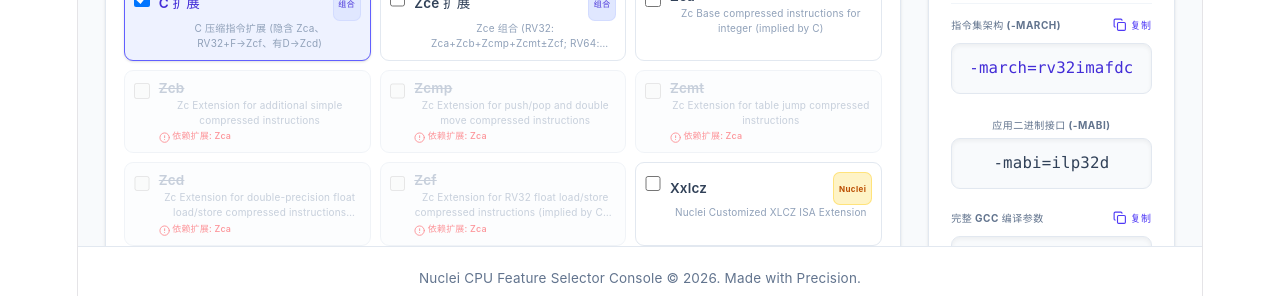
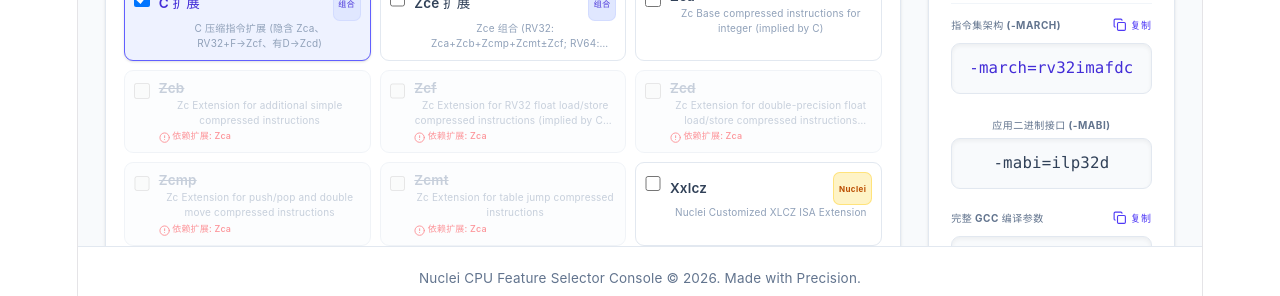
Before and after one commit to vibeagi/cpu-feature-selector, a React (Vite) app: page / in a window 1280 px wide. Shown: the part 490-786 px from the top of the page. Built offline with nearby package versions, Linux system fonts and the light colour scheme.

Commit message:
fix: remove ext_zk_zks, reorder Zc display, fix BF16 deps

```diff
--- a/src/data/extensions.ts
+++ b/src/data/extensions.ts
@@ -42,10 +42,10 @@ export const EXTENSIONS: Extension[] = [
   { id: 'ext_zce', name: 'Zce 扩展', category: 'zc', description: 'Zce 组合 (RV32: Zca+Zcb+Zcmp+Zcmt±Zcf; RV64: Zca+Zcb+Zcmp+Zcmt)', supportedSeries: [], type: 'standard', isComposite: true, components: ['zca', 'zcb', 'zcmp', 'zcmt'] },
   { id: 'zca', name: 'Zca', category: 'zc', description: 'Zc Base compressed instructions for integer (implied by C)', supportedSeries: [], type: 'standard' },
   { id: 'zcb', name: 'Zcb', category: 'zc', description: 'Zc Extension for additional simple compressed instructions', supportedSeries: [], type: 'standard', dependsOnExtensions: ['zca'] },
+  { id: 'zcf', name: 'Zcf', category: 'zc', description: 'Zc Extension for RV32 float load/store compressed instructions (implied by C+F on RV32)', supportedSeries: [], dependsOnArch: ['f'], dependsOnExtensions: ['zca'], conflictsWith: ['zclsd'], type: 'standard' },
+  { id: 'zcd', name: 'Zcd', category: 'zc', description: 'Zc Extension for double-precision float load/store compressed instructions (implied by C+D)', supportedSeries: [], dependsOnArch: ['d'], dependsOnExtensions: ['zca'], conflictsWith: ['zcmp', 'zcmt'], type: 'standard' },
   { id: 'zcmp', name: 'Zcmp', category: 'zc', description: 'Zc Extension for push/pop and double move compressed instructions', supportedSeries: [], type: 'standard', dependsOnExtensions: ['zca'], conflictsWith: ['zcd'] },
   { id: 'zcmt', name: 'Zcmt', category: 'zc', description: 'Zc Extension for table jump compressed instructions', supportedSeries: [], type: 'standard', dependsOnExtensions: ['zca'], conflictsWith: ['zcd'] },
-  { id: 'zcd', name: 'Zcd', category: 'zc', description: 'Zc Extension for double-precision float load/store compressed instructions (implied by C+D)', supportedSeries: [], dependsOnArch: ['d'], dependsOnExtensions: ['zca'], conflictsWith: ['zcmp', 'zcmt'], type: 'standard' },
-  { id: 'zcf', name: 'Zcf', category: 'zc', description: 'Zc Extension for RV32 float load/store compressed instructions (implied by C+F on RV32)', supportedSeries: [], dependsOnArch: ['f'], dependsOnExtensions: ['zca'], conflictsWith: ['zclsd'], type: 'standard' },
   { id: 'xxlcz', name: 'Xxlcz', category: 'zc', description: 'Nuclei Customized XLCZ ISA Extension', supportedSeries: ['nuclei-200-series', 'nuclei-300-series', 'nuclei-600-series', 'nuclei-900-series'], type: 'custom' },
 
   // 2. Bit-Manipulation
@@ -80,10 +80,10 @@ export const EXTENSIONS: Extension[] = [
 
   // 9. BF16
   { id: 'zfbfmin', name: 'Zfbfmin', category: 'bf16', description: 'Scalar BF16 Converts', supportedSeries: ['nuclei-300-series', 'nuclei-600-series', 'nuclei-900-series', 'nuclei-1000-series'], dependsOnArch: ['f'], type: 'standard' },
-  { id: 'zvfbfmin', name: 'Zvfbfmin', category: 'bf16', description: 'Vector BF16 Converts', supportedSeries: ['nuclei-300-series', 'nuclei-600-series', 'nuclei-900-series', 'nuclei-1000-series'], dependsOnExtensions: ['zve32f'], type: 'standard' },
-  { id: 'zvfbfwma', name: 'Zvfbfwma', category: 'bf16', description: 'Vector BF16 widening mul-add', supportedSeries: ['nuclei-300-series', 'nuclei-600-series', 'nuclei-900-series', 'nuclei-1000-series'], dependsOnExtensions: ['zfbfmin', 'zvfbfmin'], type: 'standard' },
+  { id: 'zvfbfmin', name: 'Zvfbfmin', category: 'bf16', description: 'Vector BF16 Converts (requires Vector >= zve32f)', supportedSeries: ['nuclei-300-series', 'nuclei-600-series', 'nuclei-900-series', 'nuclei-1000-series'], type: 'standard' },
+  { id: 'zvfbfwma', name: 'Zvfbfwma', category: 'bf16', description: 'Vector BF16 widening mul-add (requires Vector >= zve32f + Zfbfmin)', supportedSeries: ['nuclei-300-series', 'nuclei-600-series', 'nuclei-900-series', 'nuclei-1000-series'], dependsOnExtensions: ['zfbfmin'], type: 'standard' },
   { id: 'xxlfbf', name: 'Xxlfbf', category: 'bf16', description: 'Nuclei Customized BF16 extension', supportedSeries: ['nuclei-300-series', 'nuclei-600-series', 'nuclei-900-series', 'nuclei-1000-series'], dependsOnArch: ['f'], type: 'custom' },
-  { id: 'xxlvfbf', name: 'Xxlvfbf', category: 'bf16', description: 'Nuclei Customized Vector BF16 extension', supportedSeries: ['nuclei-300-series', 'nuclei-600-series', 'nuclei-900-series', 'nuclei-1000-series'], dependsOnExtensions: ['zve32f'], type: 'custom' },
+  { id: 'xxlvfbf', name: 'Xxlvfbf', category: 'bf16', description: 'Nuclei Customized Vector BF16 extension (requires Vector >= zve32f)', supportedSeries: ['nuclei-300-series', 'nuclei-600-series', 'nuclei-900-series', 'nuclei-1000-series'], type: 'custom' },
 
   // 10. Load/Store pair (RV32 only)
   { id: 'zilsd', name: 'Zilsd', category: 'loadstore', description: 'Standard Load/Store pair for RV32', supportedSeries: ['nuclei-300-series', 'nuclei-600-series', 'nuclei-900-series', 'nuclei-1000-series'], type: 'standard' },
@@ -100,7 +100,6 @@ export const EXTENSIONS: Extension[] = [
   { id: 'xxldspn3x', name: 'Xxldspn3x', category: 'dsp', description: 'Nuclei Customized DSP Level 3 (includes Level 2)', supportedSeries: ['nuclei-300-series', 'nuclei-600-series', 'nuclei-900-series', 'nuclei-1000-series'], dependsOnArch: ['m'], type: 'custom' },
 
   // 13. Scalar Crypto
-  { id: 'ext_zk_zks', name: '全选 (zk+zks)', category: 'crypto-scalar', description: '全选所有的 Scalar Crypto 扩展', supportedSeries: ['nuclei-600-series', 'nuclei-900-series', 'nuclei-1000-series'], dependsOnArch: ['a', 'm'], type: 'standard', isComposite: true, components: ['ext_zk', 'ext_zks'] },
   { id: 'ext_zk', name: 'Zk 组合', category: 'crypto-scalar', description: 'Standard Scalar Cryptography composite (zkn + zkr + zkt)', supportedSeries: ['nuclei-600-series', 'nuclei-900-series', 'nuclei-1000-series'], dependsOnArch: ['a', 'm'], type: 'standard', isComposite: true, components: ['ext_zkn', 'zkr', 'zkt'] },
   { id: 'ext_zkn', name: 'Zkn 组合', category: 'crypto-scalar', description: 'NIST Algorithm Suite composite (zbkb+zbkc+zbkx+zknd+zkne+zknh)', supportedSeries: ['nuclei-600-series', 'nuclei-900-series', 'nuclei-1000-series'], dependsOnArch: ['a', 'm'], type: 'standard', isComposite: true, components: ['zbkb', 'zbkc', 'zbkx', 'zknd', 'zkne', 'zknh'] },
   { id: 'ext_zks', name: 'Zks 组合', category: 'crypto-scalar', description: 'ShangMi Algorithm Suite composite (zbkb+zbkc+zbkx+zksed+zksh)', supportedSeries: ['nuclei-600-series', 'nuclei-900-series', 'nuclei-1000-series'], dependsOnArch: ['a', 'm'], type: 'standard', isComposite: true, components: ['zbkb', 'zbkc', 'zbkx', 'zksed', 'zksh'] },
--- a/src/utils/marchBuilder.ts
+++ b/src/utils/marchBuilder.ts
@@ -271,7 +271,7 @@ export function buildMarchString(
   // Composite checks:
   // zk = zkn + zkr + zkt = (zbkb+zbkc+zbkx+zknd+zkne+zknh) + zkr + zkt
   // zks = zbkb+zbkc+zbkx+zksed+zksh
-  // If zk and zks are both fully selected (or ext_zk_zks is selected) -> output zk, zks
+  // If zk and zks are both fully selected -> output zk, zks
   // If zk is fully selected -> output zk
   // If zkn and zks are fully selected -> output zkn, zks
   // If zkn is fully selected -> output zkn
@@ -279,7 +279,7 @@ export function buildMarchString(
 
   const cryptoOutput: string[] = [];
   const cryptoPool = new Set(Array.from(nonDspSelected).filter(id =>
-    ['zbkb', 'zbkc', 'zbkx', 'zknd', 'zkne', 'zknh', 'zksed', 'zksh', 'zkr', 'zkt', 'ext_zk_zks', 'ext_zk', 'ext_zkn', 'ext_zks'].includes(id)
+    ['zbkb', 'zbkc', 'zbkx', 'zknd', 'zkne', 'zknh', 'zksed', 'zksh', 'zkr', 'zkt', 'ext_zk', 'ext_zkn', 'ext_zks'].includes(id)
   ));
 
   // Determine if composite segments are selected
@@ -347,7 +347,7 @@ export function buildMarchString(
   }
 
   // Remove all scalar crypto components/composites from general pool
-  const cryptoIds = ['zbkb', 'zbkc', 'zbkx', 'zknd', 'zkne', 'zknh', 'zksed', 'zksh', 'zkr', 'zkt', 'ext_zk_zks', 'ext_zk', 'ext_zkn', 'ext_zks'];
+  const cryptoIds = ['zbkb', 'zbkc', 'zbkx', 'zknd', 'zkne', 'zknh', 'zksed', 'zksh', 'zkr', 'zkt', 'ext_zk', 'ext_zkn', 'ext_zks'];
   const remainingSelected = new Set(Array.from(nonDspSelected).filter(id => !cryptoIds.includes(id)));
 
   // 7. Fold Vector Crypto Extensions:
```
